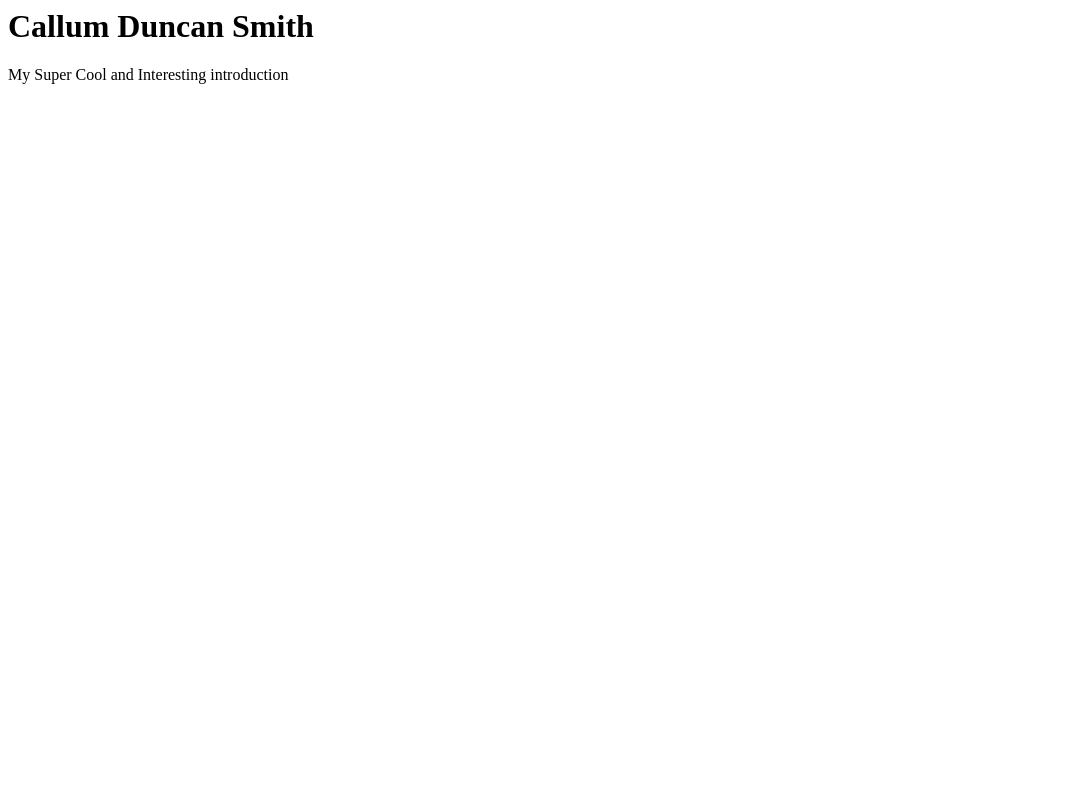
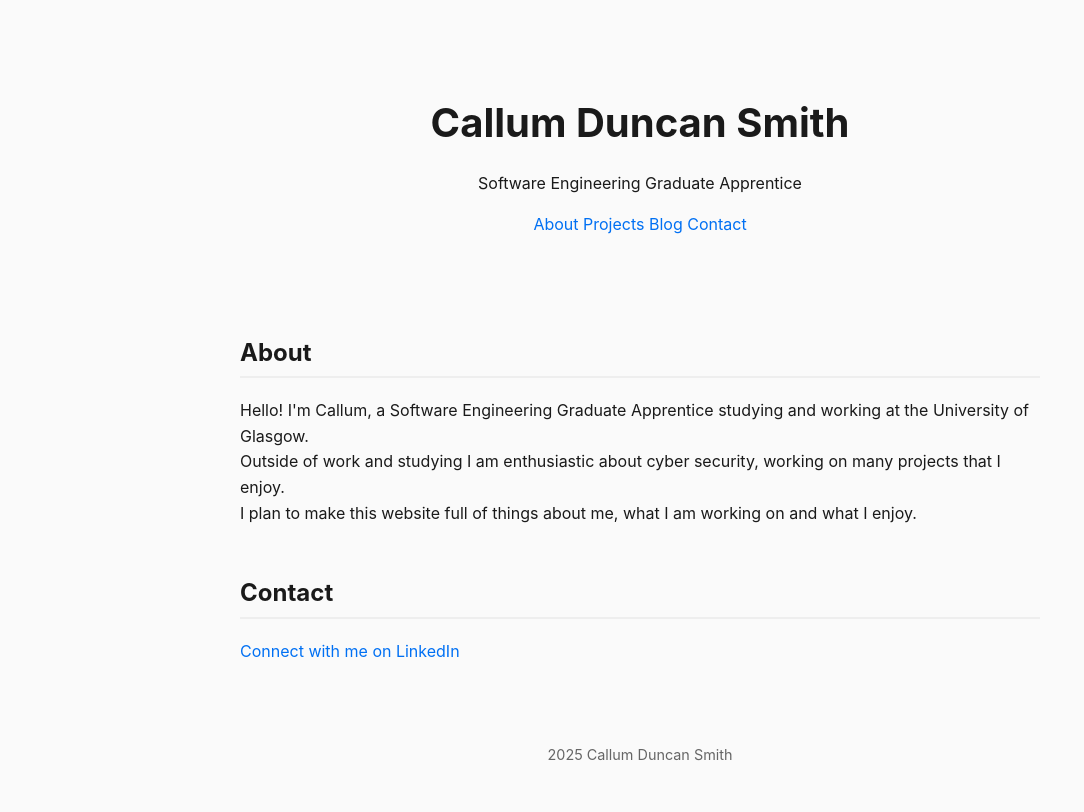
Before and after one commit to Callumator/Personal-Website, a plain HTML site: page index.html in a window 1280 px wide. Shown: the whole page, without its empty margins (0-1084 px from the left). Drawn offline with Linux system fonts and the light colour scheme.

Commit message:
Basic Styling

```diff
--- a/index.html
+++ b/index.html
@@ -1,8 +1,41 @@
-<html>
-<head>
-<title>Callum Duncan Smith</title>
-<body>
-<h1>Callum Duncan Smith</h1>
-<p>My Super Cool and Interesting introduction</p>
-</body>
-</html>
+<!DOCTYPE html>
+<html lang="en">
+  <head>
+    <meta charset="UTF-8" />
+    <meta name="viewport" content="width=device-width, initial-scale=1.0" />
+    <title>Callum Duncan Smith</title>
+
+    <link rel="stylesheet" href="style.css" />
+  </head>
+  <header>
+  <h1>Callum Duncan Smith</h1>
+  <p>Software Engineering Graduate Apprentice</p>
+  <nav>
+    <a href="#about">About</a>
+    <a href="projects.html">Projects</a>
+    <a href="https://medium.com/@CallumDSmith">Blog</a>
+    <a href="#contact">Contact</a>
+  </nav>
+</header>
+
+<main>
+  <section id="about">
+    <h2>About</h2>
+    <p>
+      Hello! I'm Callum, a Software Engineering Graduate Apprentice studying and working at the University of Glasgow.
+      <br>
+      Outside of work and studying I am enthusiastic about cyber security, working on many projects that I enjoy.
+      <br>
+      I plan to make this website full of things about me, what I am working on and what I enjoy.
+    </p>
+  </section>
+
+  <section id="contact">
+    <h2>Contact</h2>
+    <p><a href="https://www.linkedin.com/in/callum-duncan-smith-60707b23b/">Connect with me on LinkedIn</a></p>
+  </section>
+</main>
+
+<footer>
+  <p>2025 Callum Duncan Smith</p>
+</footer>
--- /dev/null
+++ b/style.css
@@ -0,0 +1,59 @@
+body {
+  font-family: 'Inter', sans-serif;
+  line-height: 1.6;
+  color: #1a1a1a;
+  background-color: #fafafa;
+  margin: 0;
+  padding: 0;
+}
+
+header {
+  text-align: center;
+  padding: 4rem 1rem 2rem;
+}
+
+h1 {
+  font-size: 2.5rem;
+  margin-bottom: 0.5rem;
+}
+
+h2 {
+  border-bottom: 2px solid #eee;
+  padding-bottom: 0.25rem;
+  margin-top: 3rem;
+}
+
+main {
+  max-width: 800px;
+  margin: auto;
+  padding: 1rem;
+}
+
+.project-list {
+  display: grid;
+  grid-template-columns: repeat(auto-fit, minmax(240px, 1fr));
+  gap: 1rem;
+}
+
+.project {
+  background: white;
+  border-radius: 12px;
+  padding: 1rem;
+  box-shadow: 0 2px 8px rgba(0,0,0,0.08);
+}
+
+a {
+  color: #0070f3;
+  text-decoration: none;
+}
+
+a:hover {
+  text-decoration: underline;
+}
+
+footer {
+  text-align: center;
+  padding: 2rem;
+  font-size: 0.9rem;
+  color: #666;
+}
```
Also changed, not shown: 404.html (+1 -1 lines), projects.html (added, +45 -0 lines).
